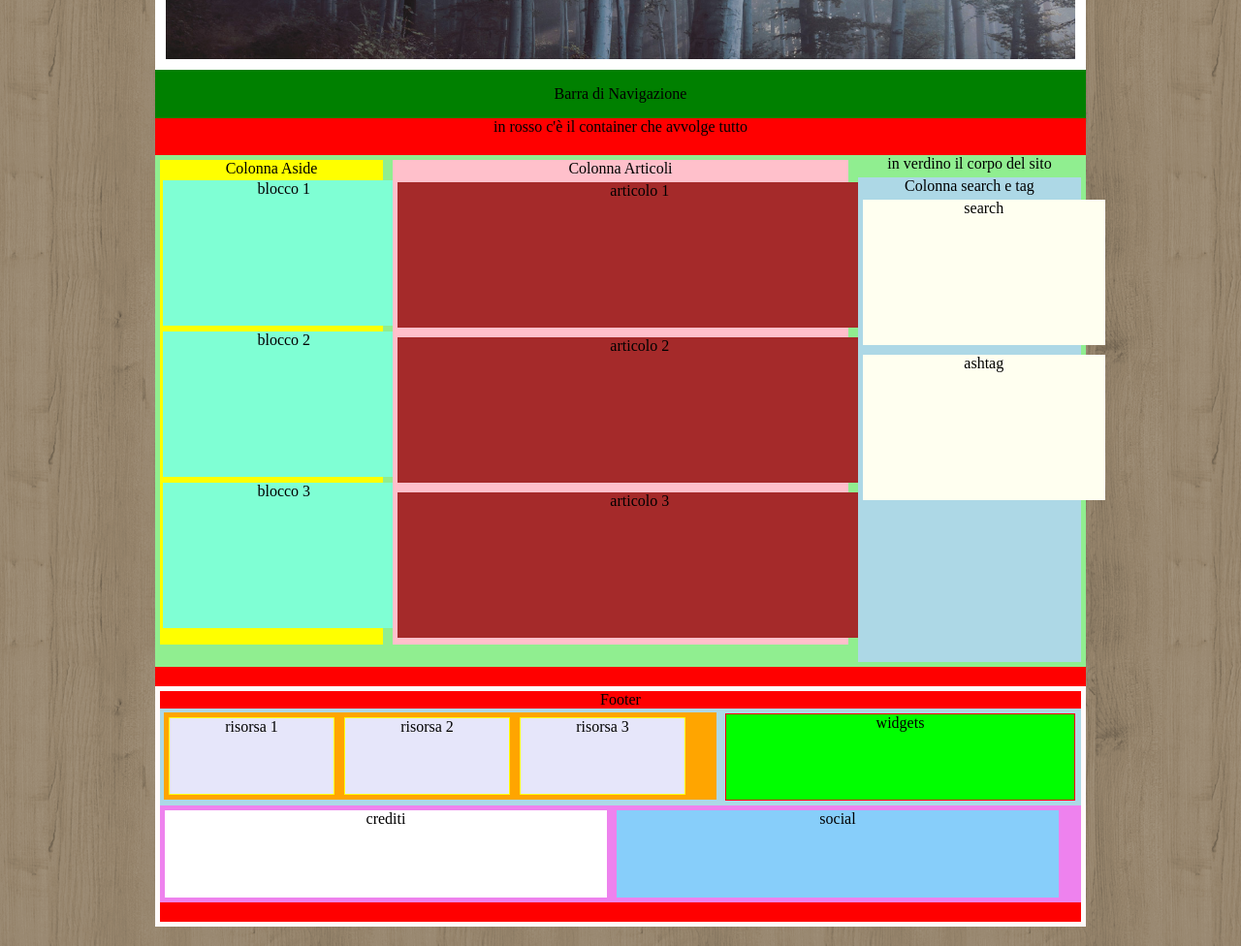
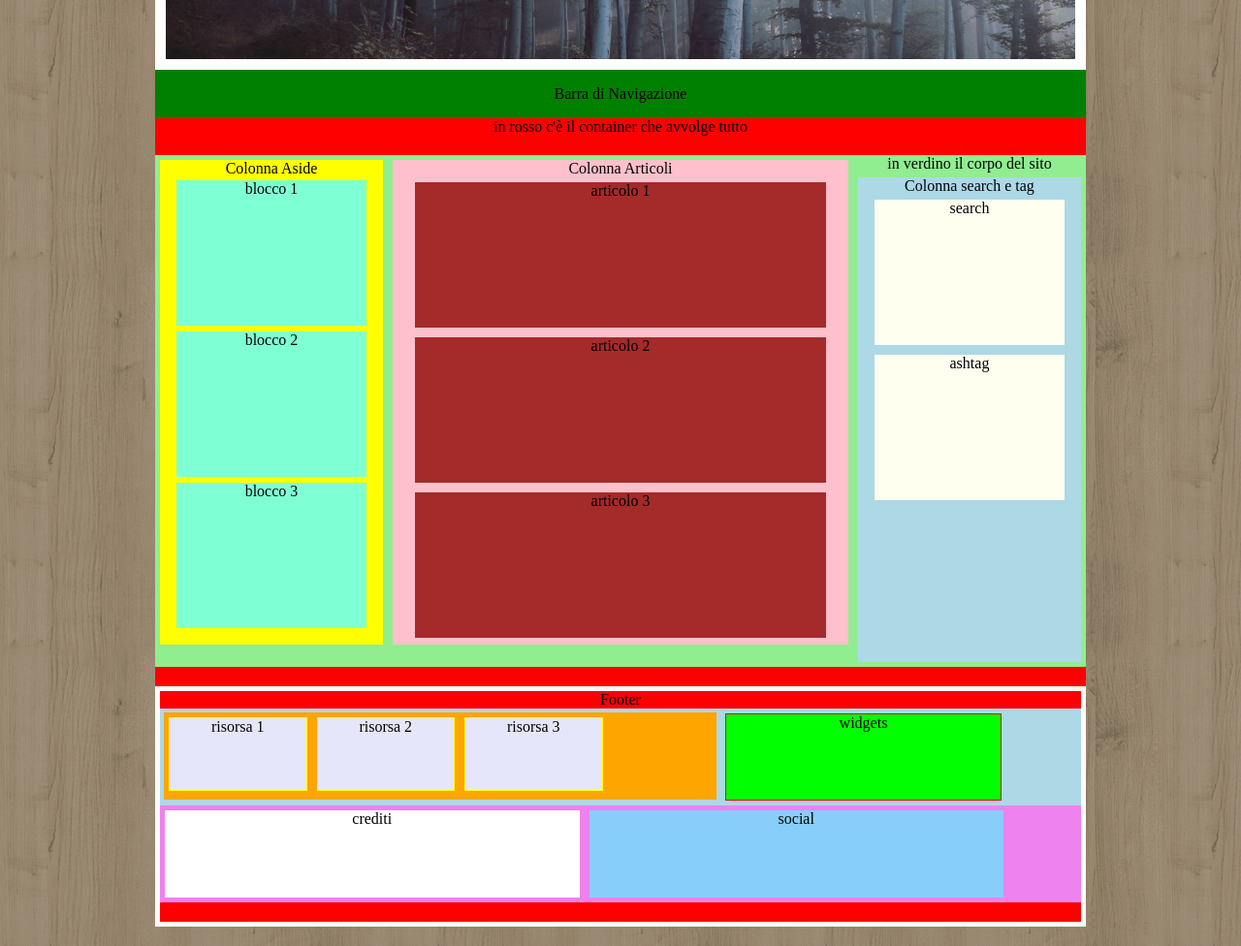
Before and after one commit to JakeShelterwin/htmlcss-struttura-wp, a plain HTML site: page index.html in a window 1280 px wide. Shown: the part 178-1154 px from the top of the page at 97% size. Drawn offline with Linux system fonts and the light colour scheme.

Commit message:
Svingolate dai px alcune misure

```diff
--- a/styles.css
+++ b/styles.css
@@ -1,7 +1,7 @@
 /******************************************** *//* ************************************+** */
 /******************************************** *//* ************************************+** */
 /******************************************** *//* ************************************+** */
-/***BORDI E COLORI SERVONO SOLO A VISUALIZZARE BENE CIASCUN BLOCCO PER NON CONFONDERSI *****/
+/***BORDI COLORI E ALCUNI MARGIN SERVONO SOLO A VISUALIZZARE BENE CIASCUN BLOCCO PER NON CONFONDERSI *****/
 /*****************************************+** *//* ************************************+** */
 /******************************************** *//* ************************************+** */
 /******************************************** *//* ************************************+** */
@@ -109,7 +109,7 @@ ul {
 .blocco{
   display: inline-block;
   height: 150px;
-  width: 250px;
+  width: 85%;
   background-color: aquamarine;
   margin: 3px;
 
@@ -133,7 +133,7 @@ ul {
 .articolo{
   display: inline-block;
   height: 150px;
-  width: 500px;
+  width: 90%;
   background-color: brown;
   margin: 5px;
 }
@@ -149,7 +149,7 @@ ul {
 .search, .ashtag{
   display: inline-block;
   height: 150px;
-  width: 250px;
+  width: 85%;
   background-color: ivory;
   margin: 5px;
 }
@@ -192,8 +192,8 @@ footer{
 }
 
 .risorsa{
-  height: 80px;
-  width: 30%;
+  height: 85%;
+  width: 25%;
   background-color: lavender;
   float: left;
   border: 1px solid yellow;
@@ -202,7 +202,7 @@ footer{
 
 .widgets{
   height: 90px;
-  width: 38%;
+  width: 30%;
   background-color: lime;
   float: left;
   border: 1px red solid;
@@ -226,7 +226,7 @@ footer{
 
 .crediti {
   height: 90px;
-  width: 48%;
+  width: 45%;
   background-color: white;
   float: left;
   margin: 5px;
@@ -234,7 +234,7 @@ footer{
 
 .social {
   height: 90px;
-  width: 48%;
+  width: 45%;
   background-color: LightSkyBlue;
   float: left;
   margin: 5px;
```
